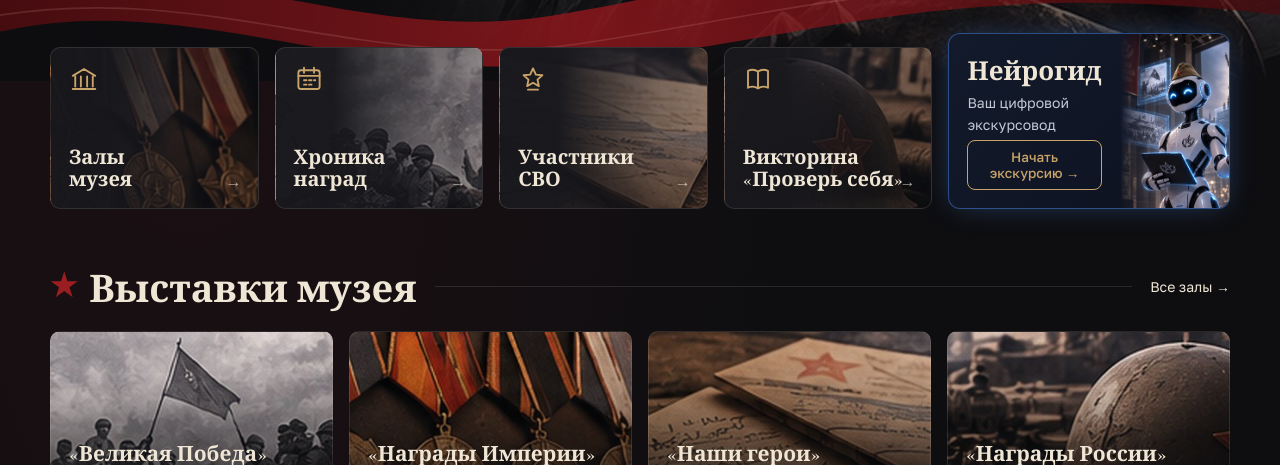
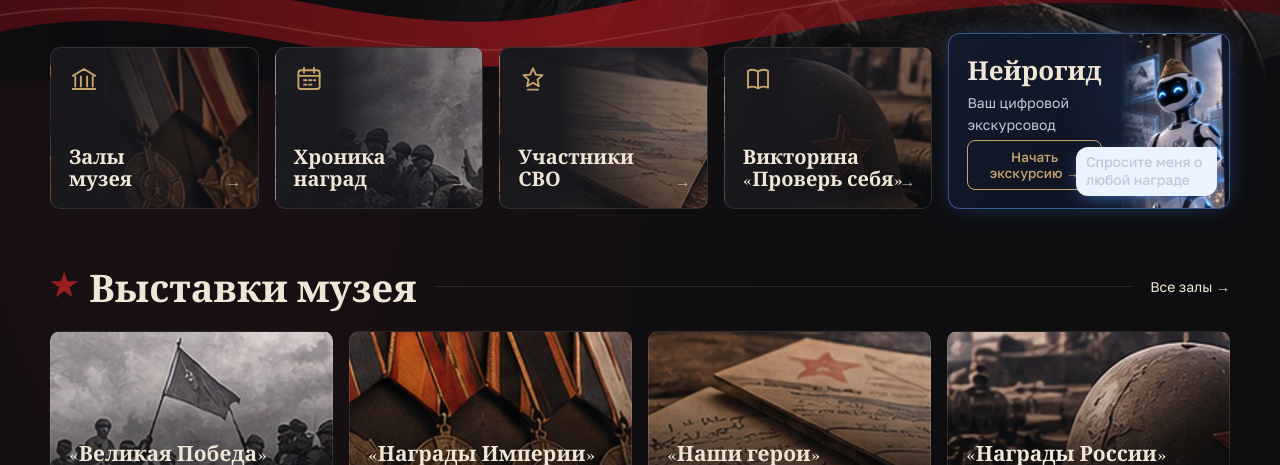
Before and after one commit to shvachkobogdan2709-a11y/muzei-nagrad, a plain HTML site: page index.html in a window 1280 px wide. Shown: the part 635-1100 px from the top of the page. Drawn offline with nearby package versions, Linux system fonts and the light colour scheme.

Commit message:
Анимация карточки Нейрогида: робот парит, голографический луч, мерцающая рамка, реплики
Co-Authored-By: Claude Opus 5.5 <noreply@anthropic.com>
Claude-Session: https://claude.ai/code/session_01T2ME7ekLaBgB3bYsbmh8GF

```diff
--- a/index.html
+++ b/index.html
@@ -440,7 +440,21 @@ h1,h2,h3{font-weight:600}
 .qk-guide div{flex:1;display:flex;flex-direction:column;gap:4px;padding:18px;position:relative;z-index:1}
 .qk-guide b{font:600 26px var(--display);color:var(--ink)}
 .qk-guide span{color:#c3c8d4;font-size:14px;max-width:16ch}
-.qk-guide img{width:42%;object-fit:cover;object-position:52% 26%;-webkit-mask:linear-gradient(90deg,transparent,#000 30%);mask:linear-gradient(90deg,transparent,#000 30%)}
+.qg-bot{position:relative;width:42%;overflow:hidden;-webkit-mask:linear-gradient(90deg,transparent,#000 30%);mask:linear-gradient(90deg,transparent,#000 30%)}
+.qg-bot img{position:absolute;inset:0 -4% -8%;width:108%;height:108%;object-fit:cover;object-position:52% 8%;animation:qgFloat 5s ease-in-out infinite;transform-origin:50% 80%}
+.qg-scan{position:absolute;left:0;right:0;top:-30%;height:30%;background:linear-gradient(180deg,transparent,rgba(110,180,255,.28) 55%,rgba(170,215,255,.55) 60%,transparent 62%);mix-blend-mode:screen;animation:qgScan 4.5s linear infinite}
+.qk-guide{animation:qgGlow 3.2s ease-in-out infinite}
+.qk-guide::before{content:"";position:absolute;inset:0;pointer-events:none;background:radial-gradient(circle at 75% 35%,rgba(90,160,255,.22),transparent 45%);animation:qgEyes 6s ease-in-out infinite;z-index:1}
+.qg-bubble{position:absolute;z-index:3;right:12px;bottom:12px;max-width:58%;font:500 12.5px/1.3 var(--body);color:#0e1220;background:#EAF3FF;border-radius:12px 2px 12px 12px;padding:6px 10px;box-shadow:0 6px 18px -6px rgba(80,150,255,.7);opacity:0;transform:translateY(6px) scale(.96);transition:opacity .35s,transform .35s}
+.qg-bubble.show{opacity:1;transform:none}
+.btn-o{position:relative;overflow:hidden}
+.btn-o::after{content:"";position:absolute;top:0;bottom:0;width:40%;left:-60%;background:linear-gradient(100deg,transparent,rgba(240,215,160,.35),transparent);animation:qgShine 3.8s ease-in-out infinite 1s}
+@keyframes qgFloat{0%,100%{transform:translateY(0) rotate(0)}50%{transform:translateY(-3.5%) rotate(-1.2deg)}}
+@keyframes qgScan{0%{top:-30%}60%,100%{top:110%}}
+@keyframes qgGlow{0%,100%{box-shadow:0 0 24px -10px rgba(80,150,255,.45);border-color:rgba(80,150,255,.4)}50%{box-shadow:0 0 38px -6px rgba(80,150,255,.75);border-color:rgba(120,180,255,.8)}}
+@keyframes qgEyes{0%,44%,52%,100%{opacity:.5}48%{opacity:0}}
+@keyframes qgShine{0%{left:-60%}35%,100%{left:130%}}
+@media (prefers-reduced-motion:reduce){.qg-bot img,.qg-scan,.qk-guide,.qk-guide::before,.btn-o::after{animation:none}.qg-scan{display:none}}
 .btn-o{align-self:flex-start;margin-top:auto;font:500 13.5px var(--body);color:var(--gold);background:transparent;border:1px solid var(--gold);border-radius:8px;padding:8px 12px;cursor:pointer}
 .btn-o:hover{background:rgba(201,164,106,.12)}
 @media (max-width:1050px){.quick{grid-template-columns:repeat(2,1fr)}.qk-guide{grid-column:1/-1;margin-top:0}}
@@ -546,7 +560,8 @@ dialog{border-radius:12px;background:#16161b}
     <a class="qk" href="#quiz" style="--img:url(tile-3.jpg)"><svg viewBox="0 0 24 24"><path d="M4 5.5C6.5 4.3 9.5 4.3 12 6c2.5-1.7 5.5-1.7 8-.5V19c-2.5-1.2-5.5-1.2-8 .5-2.5-1.7-5.5-1.7-8-.5z M12 6v13.5" fill="none" stroke="currentColor" stroke-width="1.5" stroke-linejoin="round"/></svg><b>Викторина<br>«Проверь себя»</b><i>→</i></a>
     <div class="qk-guide">
       <div><b>Нейрогид</b><span>Ваш цифровой экскурсовод</span><button type="button" class="btn-o" id="heroGuide">Начать экскурсию →</button></div>
-      <img src="neurogid-full.jpg" alt="Нейрогид — робот-экскурсовод в пилотке">
+      <div class="qg-bot"><img src="neurogid-full.jpg" alt="Нейрогид — робот-экскурсовод в пилотке"><i class="qg-scan" aria-hidden="true"></i></div>
+      <span class="qg-bubble" id="qgBubble" aria-hidden="true">Здравствуйте!</span>
     </div>
   </section>
 
@@ -3569,6 +3584,12 @@ document.getElementById("navGuide").addEventListener("click",()=>document.getEle
 document.getElementById("heroGuide").addEventListener("click",()=>document.getElementById("guideBtn").click());
 document.getElementById("navSearch").addEventListener("click",()=>{ document.getElementById("halls").scrollIntoView({behavior:"smooth"}); setTimeout(()=>document.getElementById("q").focus({preventScroll:true}),400); });
 document.querySelectorAll(".ex[data-era]").forEach(b=>b.addEventListener("click",()=>{ setEra(b.dataset.era); document.getElementById("halls").scrollIntoView({behavior:"smooth"}); }));
+/* реплики Нейрогида в карточке на входе */
+(function(){ const b=document.getElementById("qgBubble"); if(!b) return;
+  const L=["Здравствуйте!","Спросите меня о любой награде","За что давали орден Славы?","Какая награда самая старая?","Я могу говорить вслух","Нажмите «Начать экскурсию»"];
+  let i=0; const reduce=matchMedia("(prefers-reduced-motion: reduce)").matches;
+  function tick(){ b.classList.remove("show"); setTimeout(()=>{ b.textContent=L[i++%L.length]; b.classList.add("show"); },reduce?0:380); }
+  tick(); if(!reduce) setInterval(tick,3600); else b.classList.add("show"); })();
 /* плавающая кнопка Нейрогида прячется, пока на экране его карточка на входе */
 (function(){ const c=document.querySelector(".qk-guide"), b=document.getElementById("guideBtn"); if(!c||!("IntersectionObserver" in window)) return;
   new IntersectionObserver(es=>es.forEach(e=>b.classList.toggle("away",e.isIntersecting))).observe(c); })();
```
